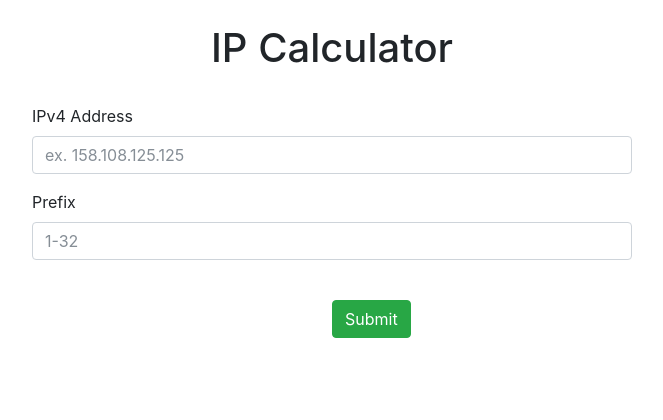
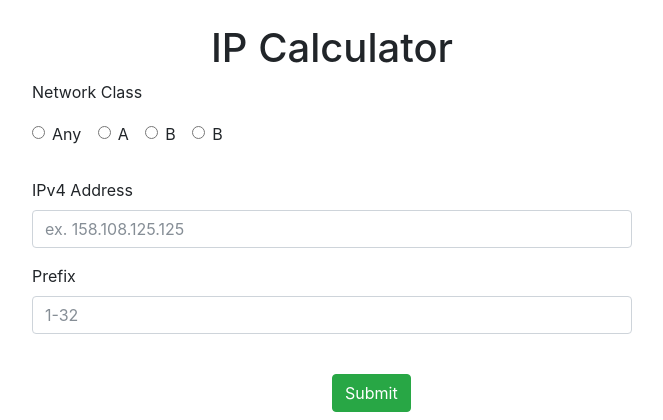
Before and after one commit to ammyblabla/ipcal, a Django app: page / in a window 1280 px wide. Shown: the top 420 px of the page, without its empty margins (308-971 px from the left). Run offline with Django 3.2, Linux system fonts and the light colour scheme; some libraries are stand-ins or nearby versions.

Commit message:
add radio input for network class

```diff
--- a/main/templates/index.html
+++ b/main/templates/index.html
@@ -20,19 +20,42 @@
         <h1>IP Calculator</h1>
       </div>
       <div class="container">
+        <div class="row network-class">
+          <p>Network Class    <p>
+          <div class="form-check form-check-inline">
+              <label class="form-check-label">
+                <input class="form-check-input" type="radio"> Any
+              </label>
+            </div>
+            <div class="form-check form-check-inline">
+              <label class="form-check-label">
+                <input class="form-check-input" type="radio"> A
+              </label>
+            </div>
+            <div class="form-check form-check-inline">
+              <label class="form-check-label">
+                <input class="form-check-input" type="radio"> B
+              </label>
+            </div>
+            <div class="form-check form-check-inline">
+              <label class="form-check-label">
+                <input class="form-check-input" type="radio"> B
+              </label>
+            </div>
+          </div>
           <br>
           <form class="form-cal" method = "POST" name="submit" value="submit" action="">
             {% csrf_token %}
             {% comment %} {{ input_form }} {% endcomment %}
             <div class="form-group">
-              <label for="exampleInputEmail1">IPv4 Address</label>
+              <label>IPv4 Address</label>
               {{ input_form.ip.errors }}
               <span class="input-box">
                 {{ input_form.ip }}
               </span>
             </div>
             <div class="form-group">
-              <label for="exampleInputPassword1">Prefix</label>
+              <label>Prefix</label>
               {{ input_form.prefix.errors }}
               <span class="input-box">
                 {{ input_form.prefix }}
--- a/main/views.py
+++ b/main/views.py
@@ -57,6 +57,5 @@ def result(request):
         'all_possible_network' : all_possible_network(ip, prefix),
         'prefix_mod_eight' : prefix%8,
     }
-    print(prefix%8)
     print(context)
     return render(request, 'result.html', context)
--- a/static/main/index.css
+++ b/static/main/index.css
@@ -42,3 +42,13 @@ footer {
 body {
     height: 1024px;
 }
+
+.network-class {
+    width:600px;
+    display: block;
+    /* text-align: center; */
+    /* max-width: 600px; */
+    margin-left:50%;
+    margin-right:50%;
+    margin:0 auto;
+}
```
Also changed, not shown: main/templates/result.html (+3 -5 lines).
